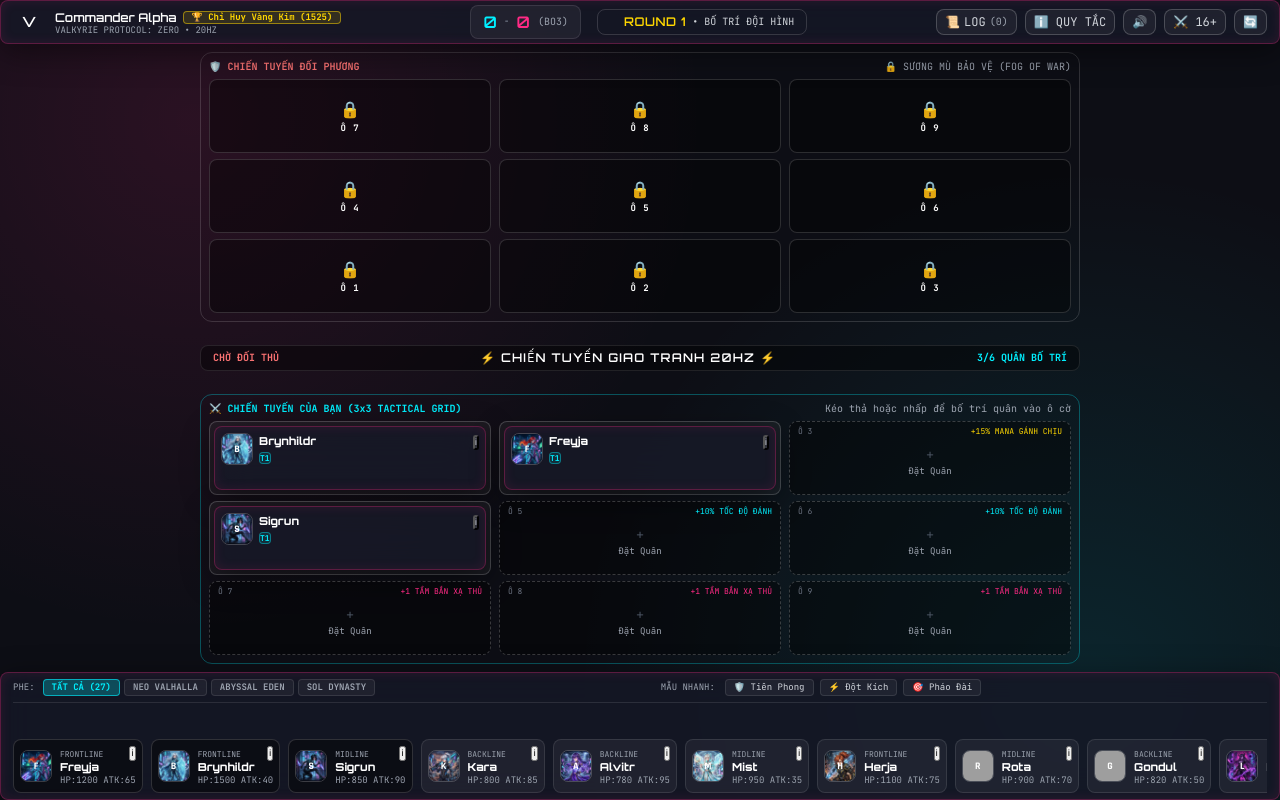
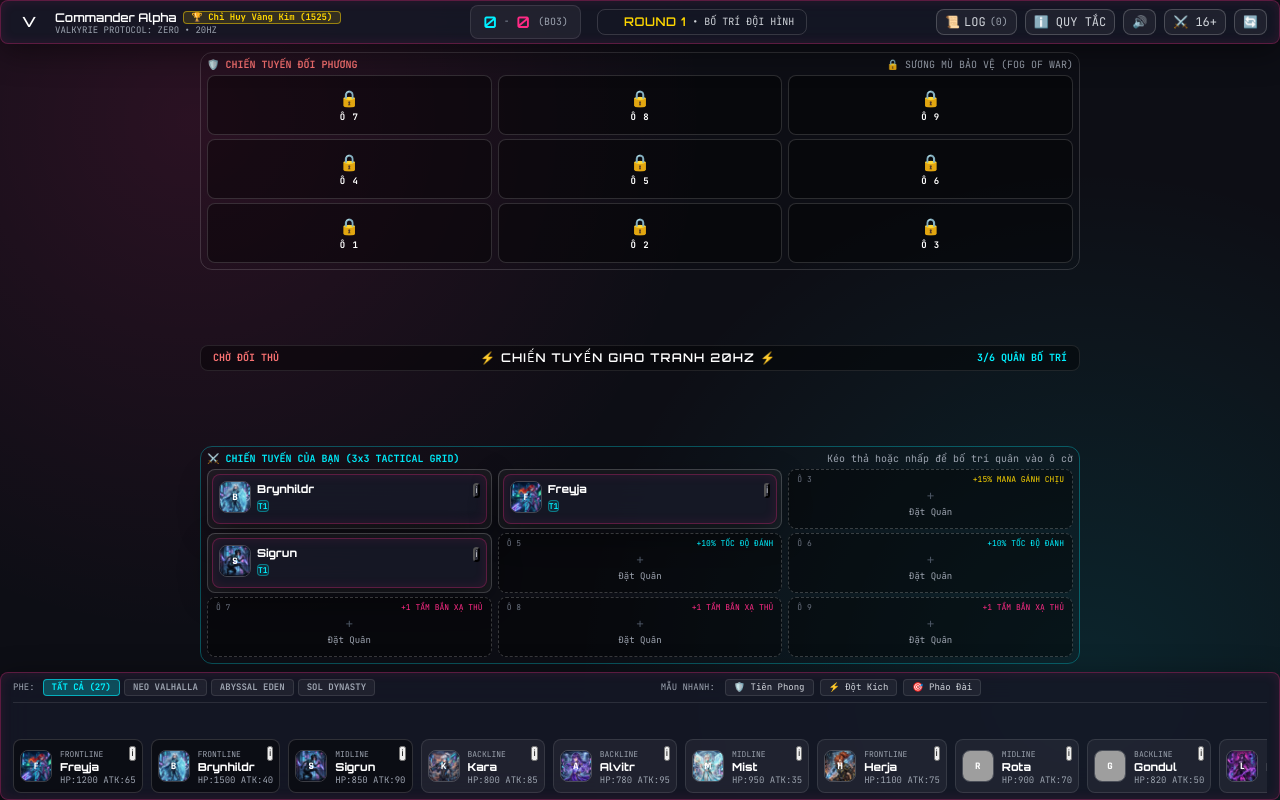
Before and after one commit to NatswarChuan/18-game, a React (Vite) app in the folder apps/client/: page / in a window 1280 px wide. Built offline with nearby package versions, Linux system fonts and the light colour scheme; no server answers; grey boxes are pictures that could not be loaded.

Commit message:
style(board): adjust slot height to 60px as baseline

```diff
--- a/apps/client/src/components/GameBoard.tsx
+++ b/apps/client/src/components/GameBoard.tsx
@@ -63,7 +63,7 @@ export const GameBoard: React.FC<GameBoardProps> = ({
   return (
     <div className="w-full h-full flex flex-col justify-between max-w-4xl mx-auto px-2 select-none">
       {/* 1. Opponent Sector (Top Grid) */}
-      <div className="flex flex-col gap-1.5 p-2 rounded-xl border border-red-500/20 bg-red-950/10 relative">
+      <div className="flex flex-col gap-1 p-1.5 rounded-xl border border-red-500/20 bg-red-950/10 relative">
         <div className="flex items-center justify-between text-[10px] font-mono px-1">
           <span className="text-red-400 font-bold flex items-center gap-1.5">
             <span>🛡️</span> CHIẾN TUYẾN ĐỐI PHƯƠNG
@@ -73,9 +73,9 @@ export const GameBoard: React.FC<GameBoardProps> = ({
           </span>
         </div>
 
-        <div className="flex flex-col gap-1.5">
+        <div className="flex flex-col gap-1">
           {opponentRows.map((row) => (
-            <div key={row.title} className="grid grid-cols-3 gap-2">
+            <div key={row.title} className="grid grid-cols-3 gap-1.5">
               {row.slots.map((slotIndex) => {
                 const oppUnit = getOpponentPlacement(slotIndex);
                 const entity = isCombatActive ? getEntityForSlot(slotIndex, true) : undefined;
@@ -85,7 +85,7 @@ export const GameBoard: React.FC<GameBoardProps> = ({
                   return (
                     <div
                       key={`opp_${slotIndex}`}
-                      className="h-[74px] rounded-lg border border-red-500/15 bg-black/40 flex flex-col items-center justify-center text-center relative overflow-hidden"
+                      className="h-[60px] rounded-lg border border-red-500/15 bg-black/40 flex flex-col items-center justify-center text-center relative overflow-hidden"
                     >
                       <div className="absolute inset-0 bg-[radial-gradient(#FF3344_1px,transparent_1px)] [background-size:12px_12px] opacity-20" />
                       <span className="text-base text-red-500/40 mb-0.5">🔒</span>
@@ -100,7 +100,7 @@ export const GameBoard: React.FC<GameBoardProps> = ({
                 return (
                   <div
                     key={`opp_${slotIndex}`}
-                    className="h-[74px] rounded-lg border border-red-500/20 bg-black/30 flex items-center justify-center p-1 relative"
+                    className="h-[60px] rounded-lg border border-red-500/20 bg-black/30 flex items-center justify-center p-1 relative"
                   >
                     {oppUnit ? (
                       <ValkyrieCard
@@ -139,7 +139,7 @@ export const GameBoard: React.FC<GameBoardProps> = ({
       </div>
 
       {/* 3. Player Sector (Bottom Grid) */}
-      <div className="flex flex-col gap-1.5 p-2 rounded-xl border border-[#00F0FF]/30 bg-[#00F0FF]/5 relative">
+      <div className="flex flex-col gap-1 p-1.5 rounded-xl border border-[#00F0FF]/30 bg-[#00F0FF]/5 relative">
         <div className="flex items-center justify-between text-[10px] font-mono px-1">
           <span className="text-[#00F0FF] font-bold flex items-center gap-1.5">
             <span>⚔️</span> CHIẾN TUYẾN CỦA BẠN (3x3 TACTICAL GRID)
@@ -149,9 +149,9 @@ export const GameBoard: React.FC<GameBoardProps> = ({
           </span>
         </div>
 
-        <div className="flex flex-col gap-1.5">
+        <div className="flex flex-col gap-1">
           {playerRows.map((row) => (
-            <div key={row.title} className="grid grid-cols-3 gap-2">
+            <div key={row.title} className="grid grid-cols-3 gap-1.5">
               {row.slots.map((slotIndex) => {
                 const placement = getPlayerPlacement(slotIndex);
                 const entity = isCombatActive ? getEntityForSlot(slotIndex, false) : undefined;
@@ -174,7 +174,7 @@ export const GameBoard: React.FC<GameBoardProps> = ({
                         onDropValkyrie(valkId, slotIndex);
                       }
                     }}
-                    className={`h-[74px] rounded-lg border flex items-center justify-center p-1 relative transition-all duration-150 cursor-pointer ${
+                    className={`h-[60px] rounded-lg border flex items-center justify-center p-1 relative transition-all duration-150 cursor-pointer ${
                       isSelected
                         ? 'border-[#00F0FF] bg-[#00F0FF]/20 shadow-[0_0_15px_rgba(0,240,255,0.5)]'
                         : placement
--- a/apps/client/src/styles/tokens.css
+++ b/apps/client/src/styles/tokens.css
@@ -126,6 +126,7 @@ body {
 .h-6 { height: 24px; }
 .h-32 { height: 128px; }
 .min-h-\[48px\] { min-height: 48px; }
+.h-\[60px\] { height: 60px; }
 .h-\[74px\] { height: 74px; }
 .h-\[120px\] { height: 120px; }
 .h-\[128px\] { height: 128px; }
```
